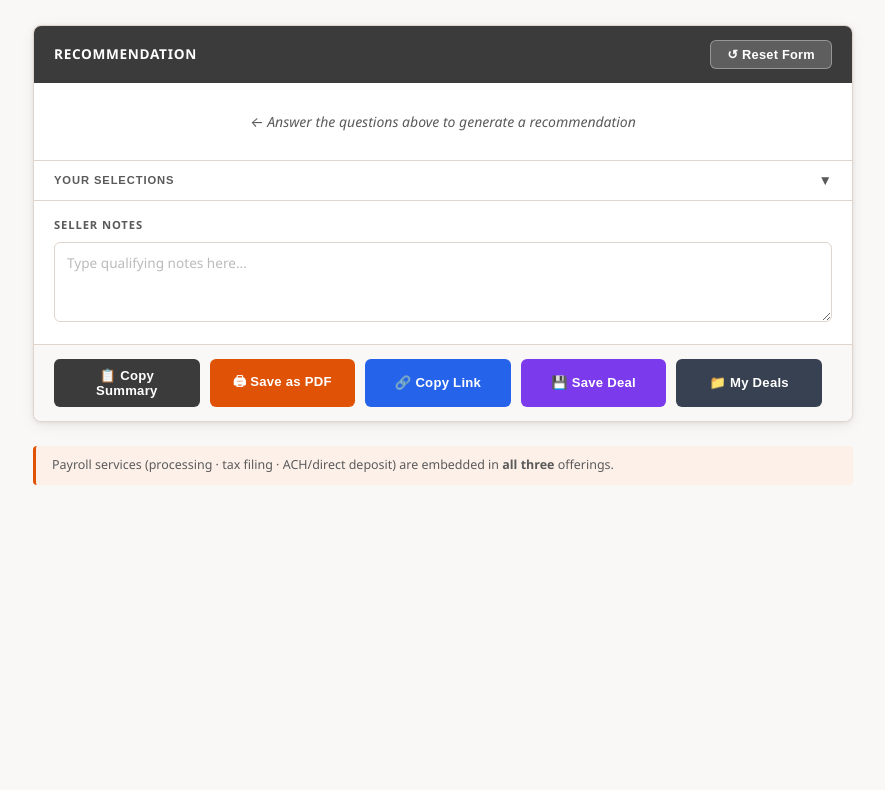
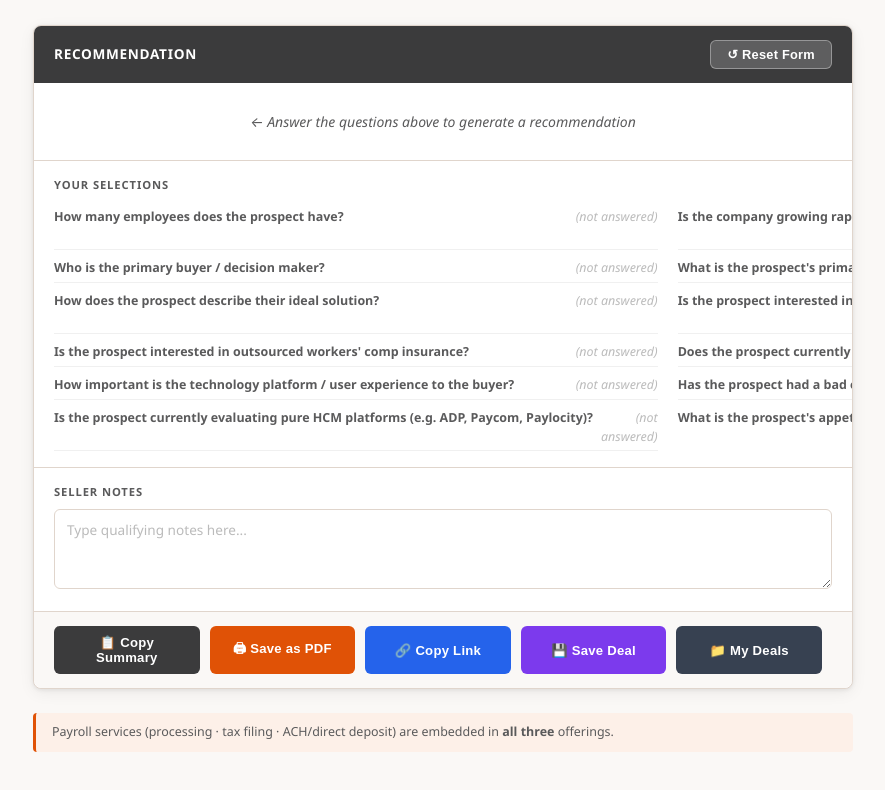
Before and after one commit to garygivan/sales-tools, a website: page hcm-matrix.html in a window 1280 px wide. Shown: the part 1213-2003 px from the top of the page, without its empty margins (197-1082 px from the left). Before the commit the page ends 1758 px from the top, so only its background shows below. Drawn offline with Linux system fonts and the light colour scheme.

Commit message:
Restore hcm-matrix.html to Oct 9 version

```diff
--- a/hcm-matrix.html
+++ b/hcm-matrix.html
@@ -233,42 +233,17 @@
 
   /* ── Selections summary ── */
   .selections-section {
+    padding: 16px 20px;
     border-bottom: 1px solid var(--border);
   }
-  .selections-toggle {
-    display: flex;
-    align-items: center;
-    width: 100%;
-    padding: 12px 20px;
-    background: none;
-    border: none;
-    cursor: pointer;
-    text-align: left;
-    gap: 8px;
-    transition: background 0.15s;
-  }
-  .selections-toggle:hover { background: var(--teal-light); }
-  .selections-toggle h3 {
+  .selections-section h3 {
     font-size: 0.7rem;
     font-weight: 700;
     letter-spacing: 0.08em;
     text-transform: uppercase;
     color: var(--muted);
-    margin: 0;
-    flex: 1;
+    margin-bottom: 10px;
   }
-  .selections-toggle .sel-toggle-icon {
-    font-size: 0.85rem;
-    color: var(--muted);
-    transition: transform 0.2s;
-    display: inline-block;
-  }
-  .selections-toggle.open .sel-toggle-icon { transform: rotate(180deg); }
-  .sel-body {
-    display: none;
-    padding: 4px 20px 16px;
-  }
-  .sel-body.open { display: block; }
   .sel-grid {
     display: grid;
     grid-template-columns: 1fr 1fr;
@@ -742,13 +717,8 @@
     </div>
 
     <div class="selections-section">
-      <button class="selections-toggle" id="sel-toggle" onclick="toggleSelections()" aria-expanded="false">
-        <h3>Your Selections</h3>
-        <span class="sel-toggle-icon">▼</span>
-      </button>
-      <div class="sel-body" id="sel-body">
-        <div class="sel-grid" id="sel-grid"></div>
-      </div>
+      <h3>Your Selections</h3>
+      <div class="sel-grid" id="sel-grid"></div>
     </div>
 
     <div class="notes-section">
@@ -1003,14 +973,6 @@ renderQuestions();
 updateSelections();
 restoreFromHash();
 
-function toggleSelections() {
-  const toggle = document.getElementById('sel-toggle');
-  const body   = document.getElementById('sel-body');
-  const open   = body.classList.toggle('open');
-  toggle.classList.toggle('open', open);
-  toggle.setAttribute('aria-expanded', open);
-}
-
 function toggleMatrix(btn) {
   const panel = document.getElementById('matrix-panel');
   const open = panel.classList.toggle('open');
```
